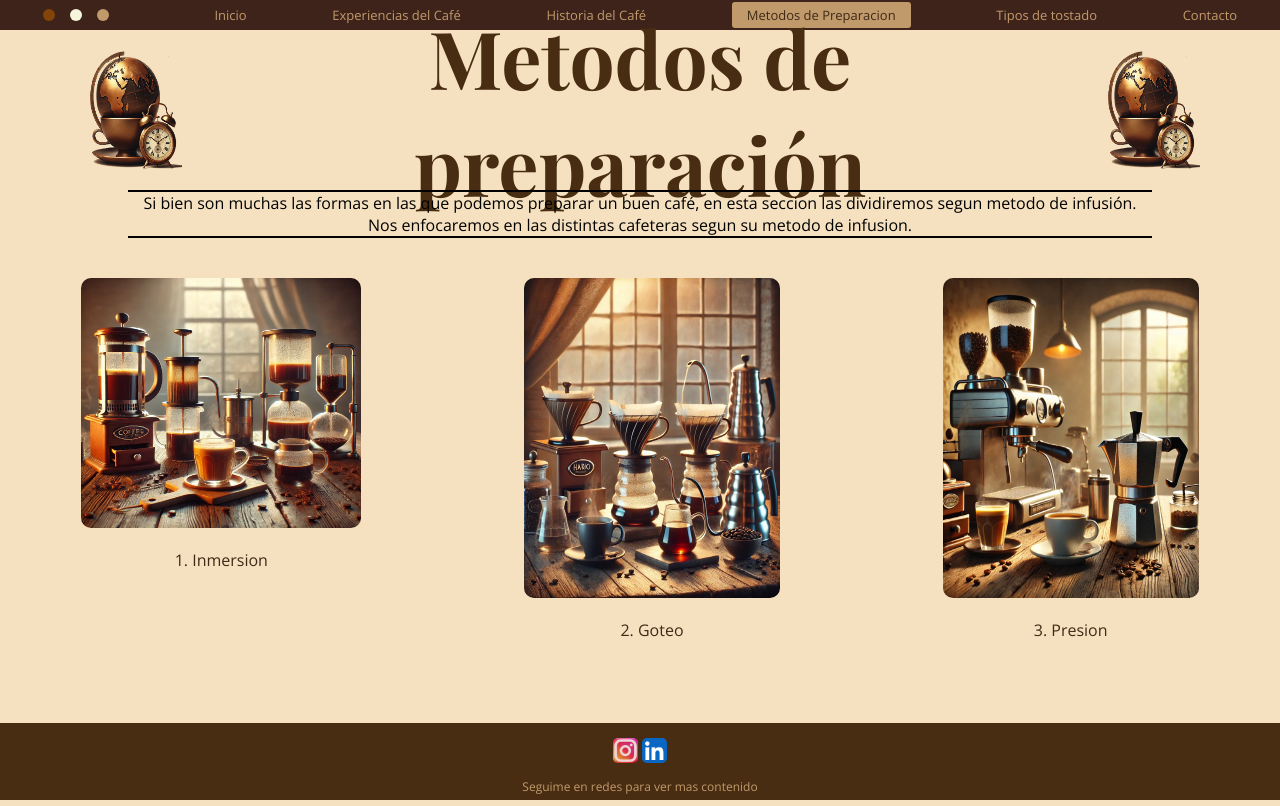
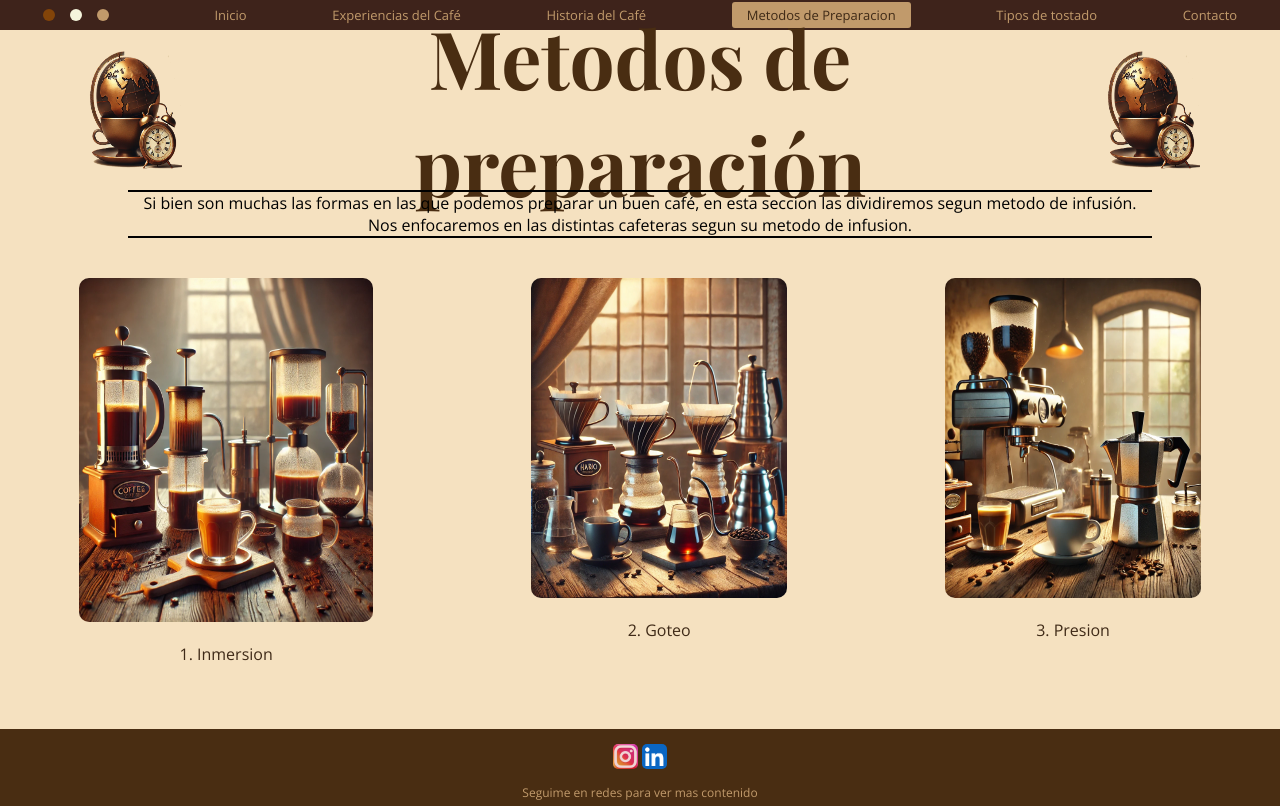
Before and after one commit to BrakoRoncoroni/aromas, a plain HTML site: page pages/metodos.html in a window 1280 px wide. In both pictures the pointer is over the picture 213 px from the left and 438 px from the top of the page. Drawn offline with nearby package versions, Linux system fonts and the light colour scheme; a web font is replaced by a local one.

Commit message:
ahora si

```diff
--- a/css/main.css
+++ b/css/main.css
@@ -268,8 +268,8 @@ align-items: center;
     color: #3f2a17;
 }
 .imgmetodos:hover{
-    height: 250px;
-    width: 280px;
+    height: 43vh;
+    width: 23vw;
     transition: 0.3s;
 }
 /* --------------------------------------------------INMERSION----------------------------- */
```
